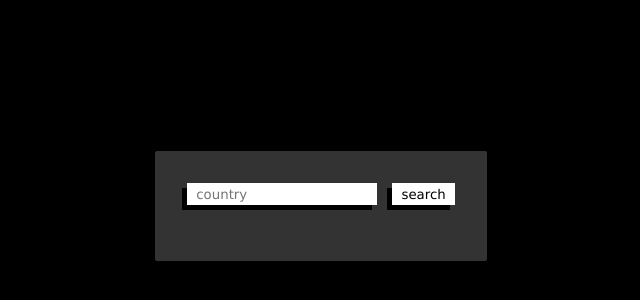
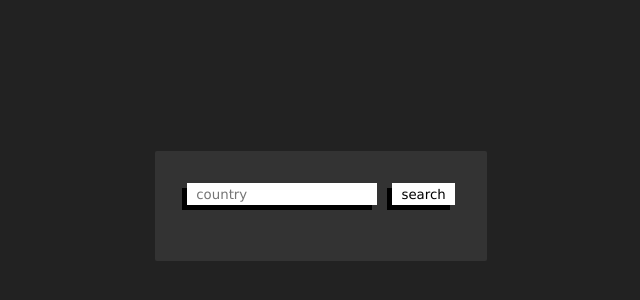
Before and after one commit to GabrielHalls/javaScriptObrigatorio-1-Api-Country, a plain HTML site: page index.html in a window 1280 px wide. Shown: the part 194-494 px from the top of the page, without its empty margins (319-959 px from the left). Drawn offline with Linux system fonts and the light colour scheme.

Commit message:
atualização da cor
voltando a cor para #222

```diff
--- a/css/stylesheet.css
+++ b/css/stylesheet.css
@@ -12,7 +12,7 @@ body{
     display: flex;
     justify-content: center;
     align-items: center;
-    background: #000;
+    background: #222;
     color: #fff;
 
 }
```
